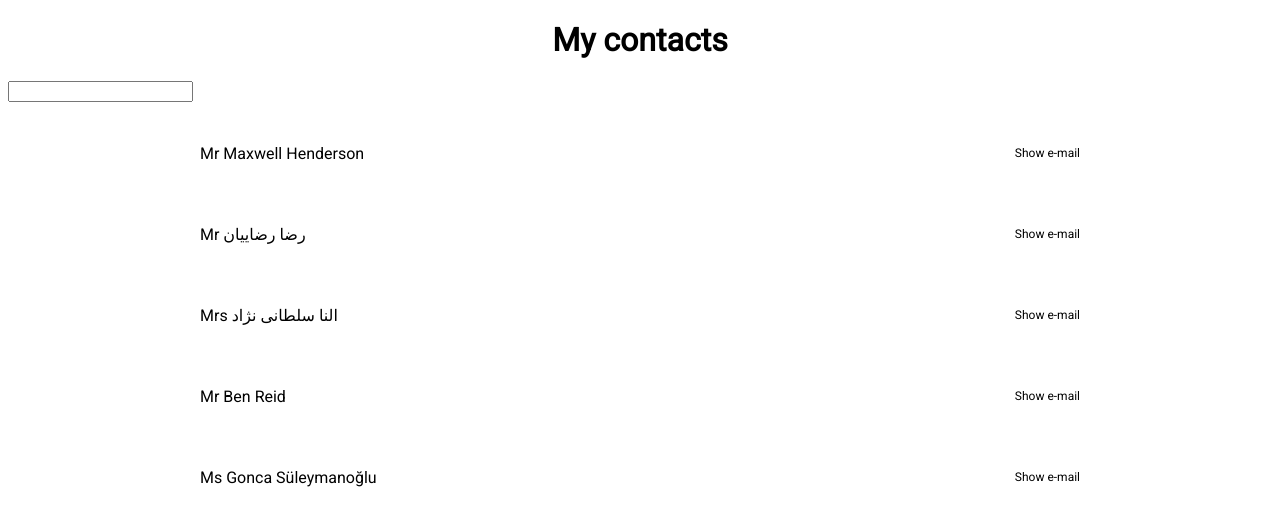
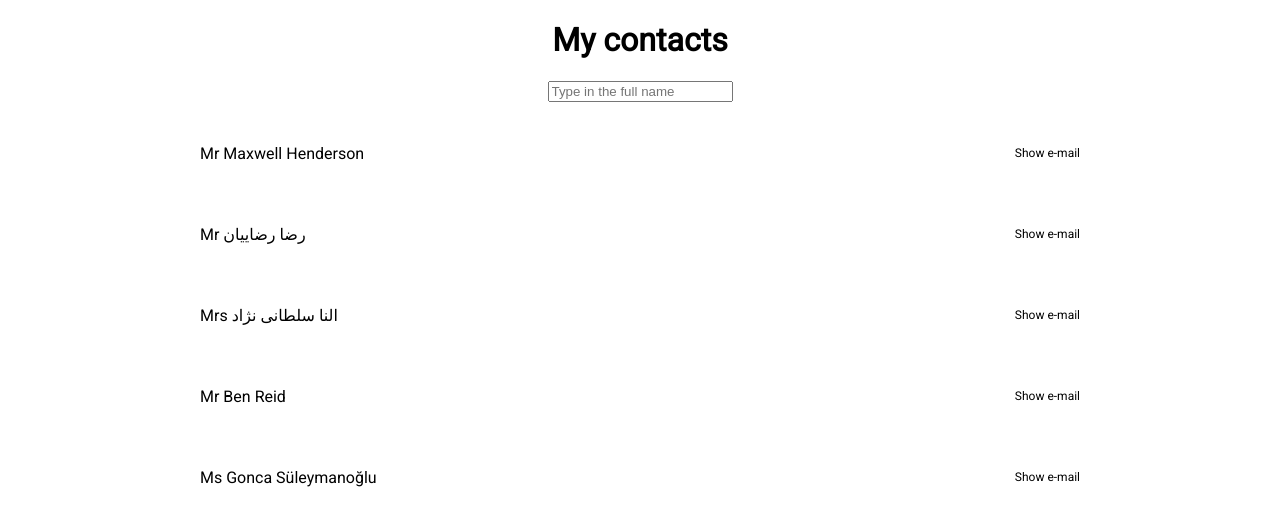
Before and after one commit to TheWidlarzGroup/hooks-workshops-solutions, a React (Create React App) app: page / in a window 1280 px wide. Shown: the top 526 px of the page. Built offline with nearby package versions, Linux system fonts and the light colour scheme.

Commit message:
Add name filtering

```diff
--- a/public/index.html
+++ b/public/index.html
@@ -24,7 +24,7 @@
       work correctly both with client-side routing and a non-root public URL.
       Learn how to configure a non-root public URL by running `npm run build`.
     -->
-    <title>React App</title>
+    <title>DevMeeting 07.03 Tasks</title>
   </head>
   <body>
     <noscript>You need to enable JavaScript to run this app.</noscript>
--- a/src/part1/Part1.tsx
+++ b/src/part1/Part1.tsx
@@ -1,4 +1,4 @@
-import React, { useState, useEffect } from "react";
+import React, { useState } from "react";
 import ContactList from "./components/ContactList";
 import { ContactData } from "../types/contact.types";
 import SearchBar from "./components/SearchBar";
@@ -8,13 +8,15 @@ const contacts: ContactData[] = require("./../data/contacts.json").results;
 const Part1 = () => {
   const [inputValue, setInputValue] = useState("");
 
-  const filtered =
+  const filteredContacts =
     inputValue.length > 0
-      ? contacts.filter((contact: ContactData) =>
-          contact.name.first
-            .toLocaleLowerCase()
-            .includes(inputValue.toLowerCase())
-        )
+      ? contacts.filter((contact: ContactData) => {
+          const { title, first, last } = contact.name;
+
+          const fullName = title.concat(" ", first, " ", last);
+
+          return fullName.toLowerCase().includes(inputValue.toLowerCase());
+        })
       : contacts;
 
   return (
@@ -22,7 +24,7 @@ const Part1 = () => {
       <h1 style={styles.titleStyle}>My contacts</h1>
       <SearchBar inputValue={inputValue} setInputValue={setInputValue} />
       <div style={styles.container}>
-        <ContactList contacts={filtered} />
+        <ContactList contacts={filteredContacts} />
       </div>
     </>
   );
--- a/src/part1/components/SearchBar.tsx
+++ b/src/part1/components/SearchBar.tsx
@@ -12,7 +12,21 @@ const SearchBar = ({ inputValue, setInputValue }: Props) => {
     setInputValue(value);
   };
 
-  return <input value={inputValue} onChange={handleChange} />;
+  return (
+    <input
+      placeholder="Type in the full name"
+      style={styles.input}
+      value={inputValue}
+      onChange={handleChange}
+    />
+  );
+};
+
+const styles = {
+  input: {
+    display: "block",
+    margin: "0 auto"
+  }
 };
 
 export default SearchBar;
```
